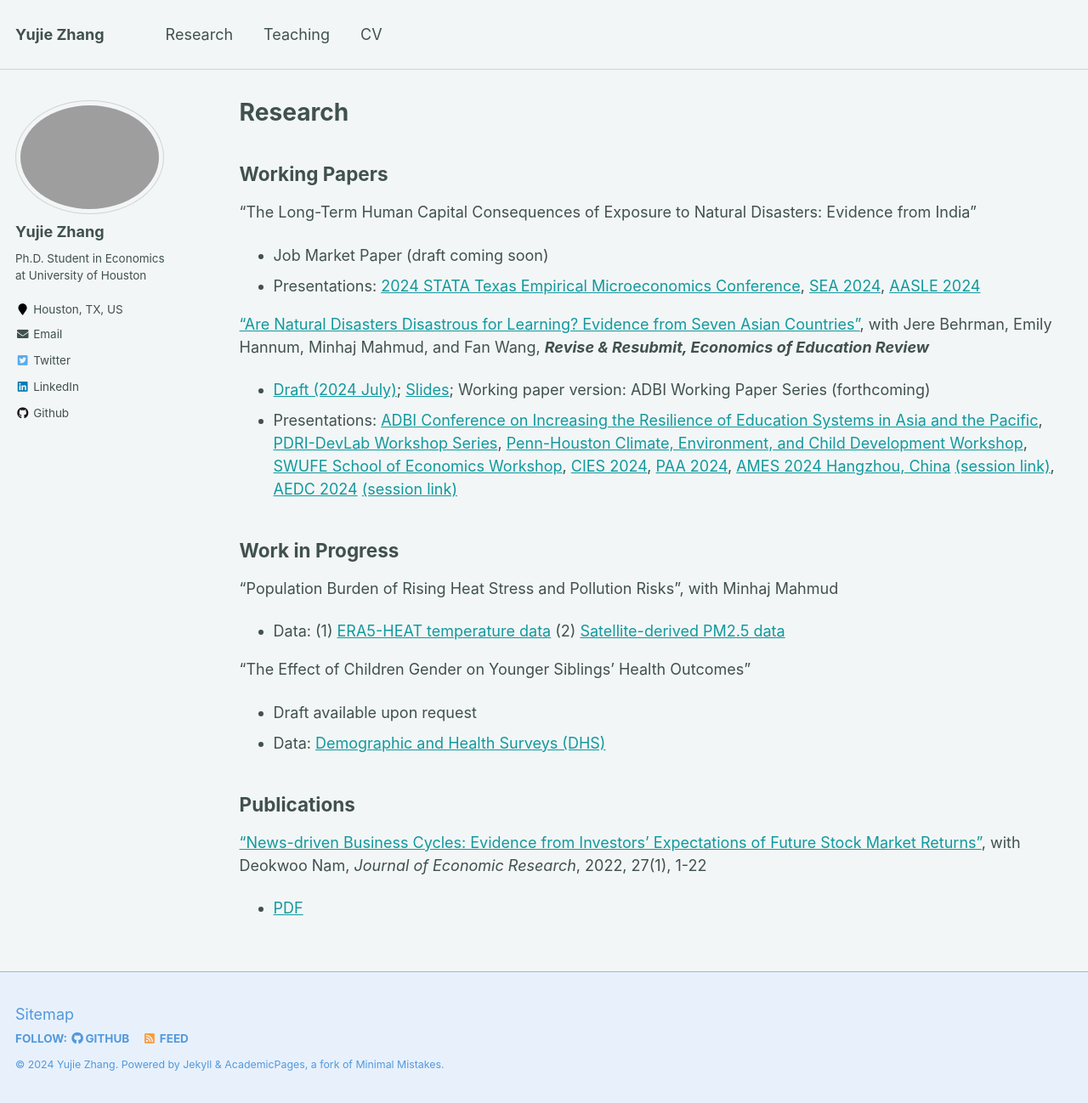
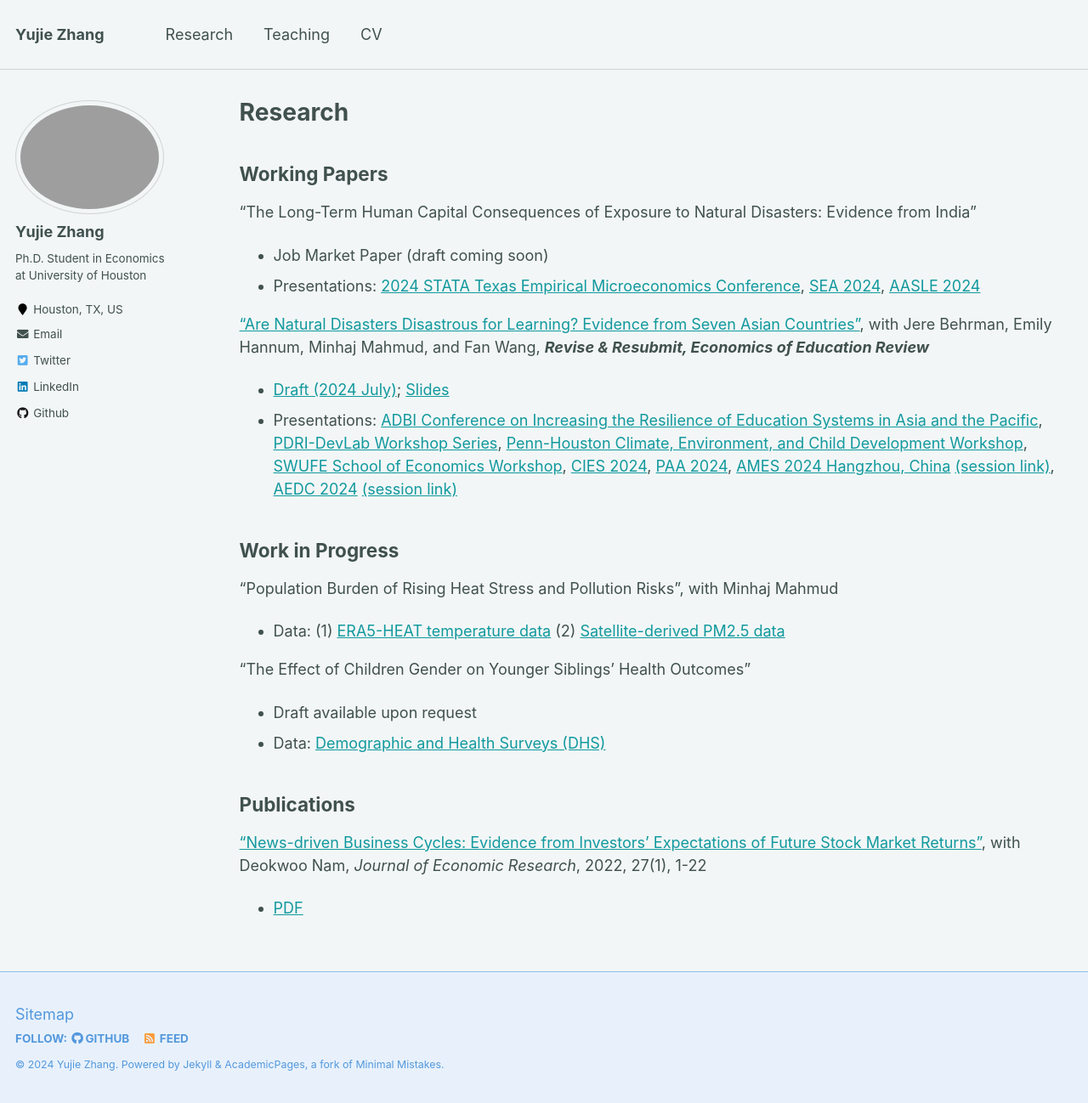
Before and after one commit to yujiezhangecon/yujiezhangecon.github.io, a Jekyll site: the page built from _pages/research.md, in a window 1280 px wide and 1298 px high. Shown: the whole window at 85% size. Built offline with Jekyll 4.4.1, drawn with Linux system fonts in a browser that asks for light colours.

Commit message:
Update research.md

```diff
--- a/_pages/research.md
+++ b/_pages/research.md
@@ -33,7 +33,7 @@ Working Papers
 
 ["Are Natural Disasters Disastrous for Learning? Evidence from Seven Asian Countries"](http://yujiezhangecon.github.io/files/DisasterEducationAsiaMicsEmDat_ZhangEtal.pdf),
 with Jere Behrman, Emily Hannum, Minhaj Mahmud, and Fan Wang, _**Revise & Resubmit, Economics of Education Review**_
-- [Draft (2024 July)](http://yujiezhangecon.github.io/files/DisasterEducationAsiaMicsEmDat_ZhangEtal.pdf); [Slides](http://yujiezhangecon.github.io/files/PrjRDSE/ADBI_MICS_presentation_AEDC2024.pdf); Working paper version: ADBI Working Paper Series (forthcoming) <br>
+- [Draft (2024 July)](http://yujiezhangecon.github.io/files/DisasterEducationAsiaMicsEmDat_ZhangEtal.pdf); [Slides](http://yujiezhangecon.github.io/files/PrjRDSE/ADBI_MICS_presentation_AEDC2024.pdf) <br>
 - Presentations:
 [ADBI Conference on Increasing the Resilience of Education Systems in Asia and the Pacific](https://www.adb.org/news/events/increasing-the-resilience-of-education-systems-in-asia-and-the-pacific),
 [PDRI-DevLab Workshop Series](https://pdri-devlab.upenn.edu/event/pdri-devlab-workshop-series-emily-hannum/),
```
